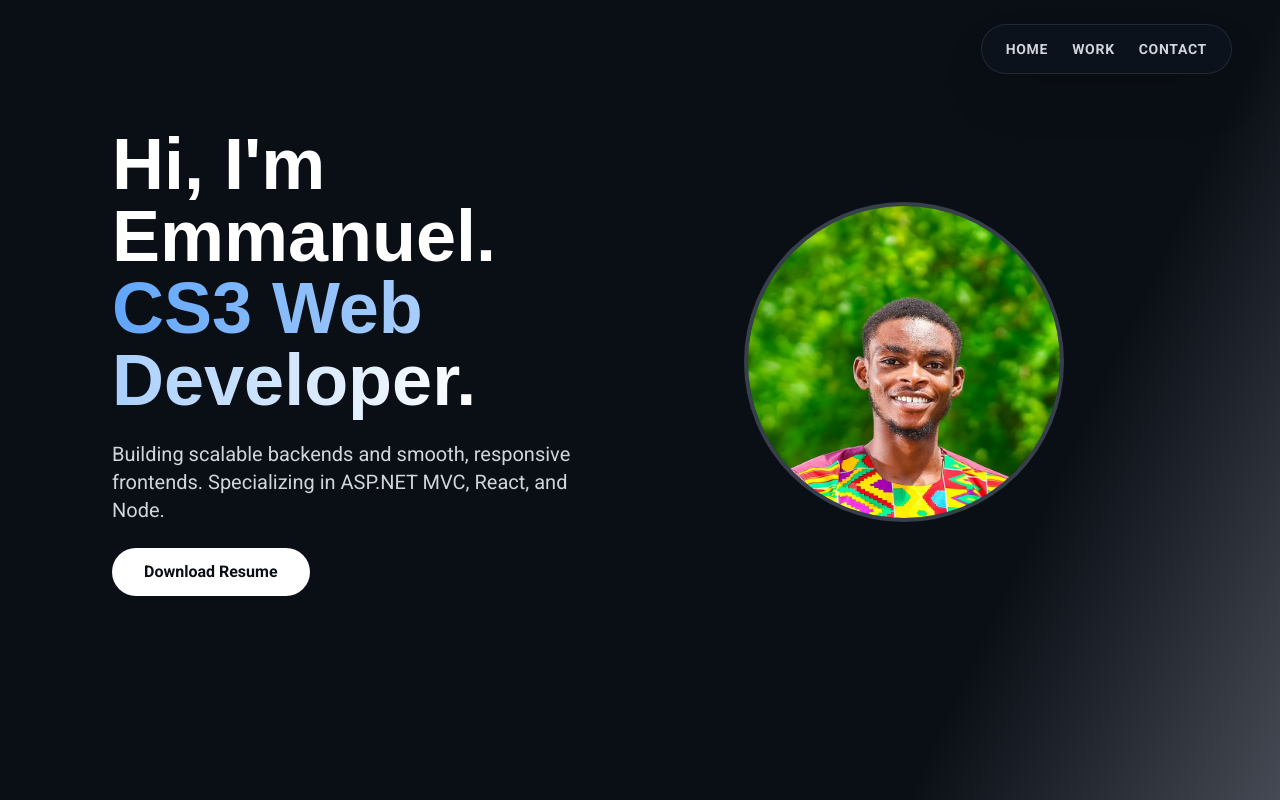
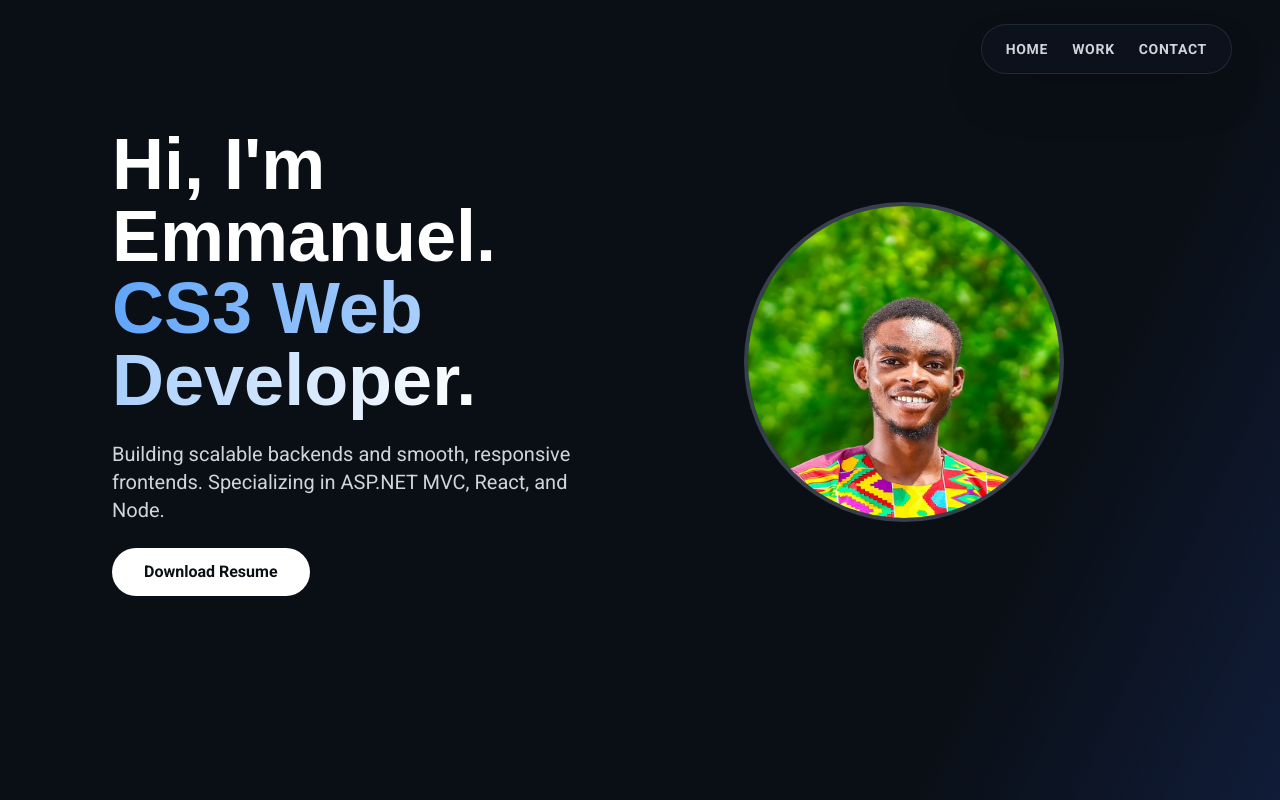
Before and after one commit to emmaowusu294/emmanuel-portfolio, a React (Vite) app: page / in a window 1280 px wide. Shown: the top 800 px of the page. Built offline with nearby package versions, Linux system fonts and the light colour scheme; a web font is replaced by a local one.

Commit message:
update background gradient opacity for improved visual consistency

```diff
--- a/src/App.jsx
+++ b/src/App.jsx
@@ -9,7 +9,7 @@
 export default function App() {
   return (
     <div
-      className="min-h-screen bg-gradient-to-br from-background via-background to-primary/20
+      className="min-h-screen bg-gradient-to-br from-background via-background to-primary/100
       text-gray-300 font-body selection:bg-accent selection:text-black"
     >
       <Toaster
```
